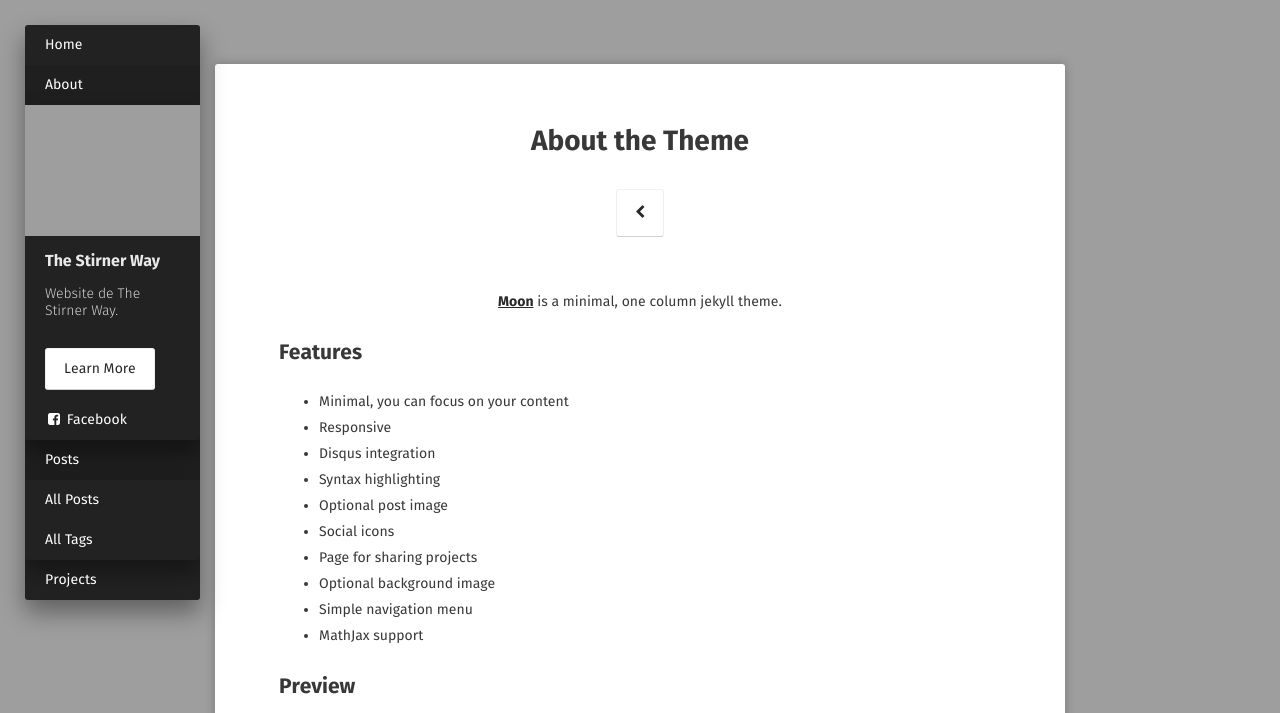
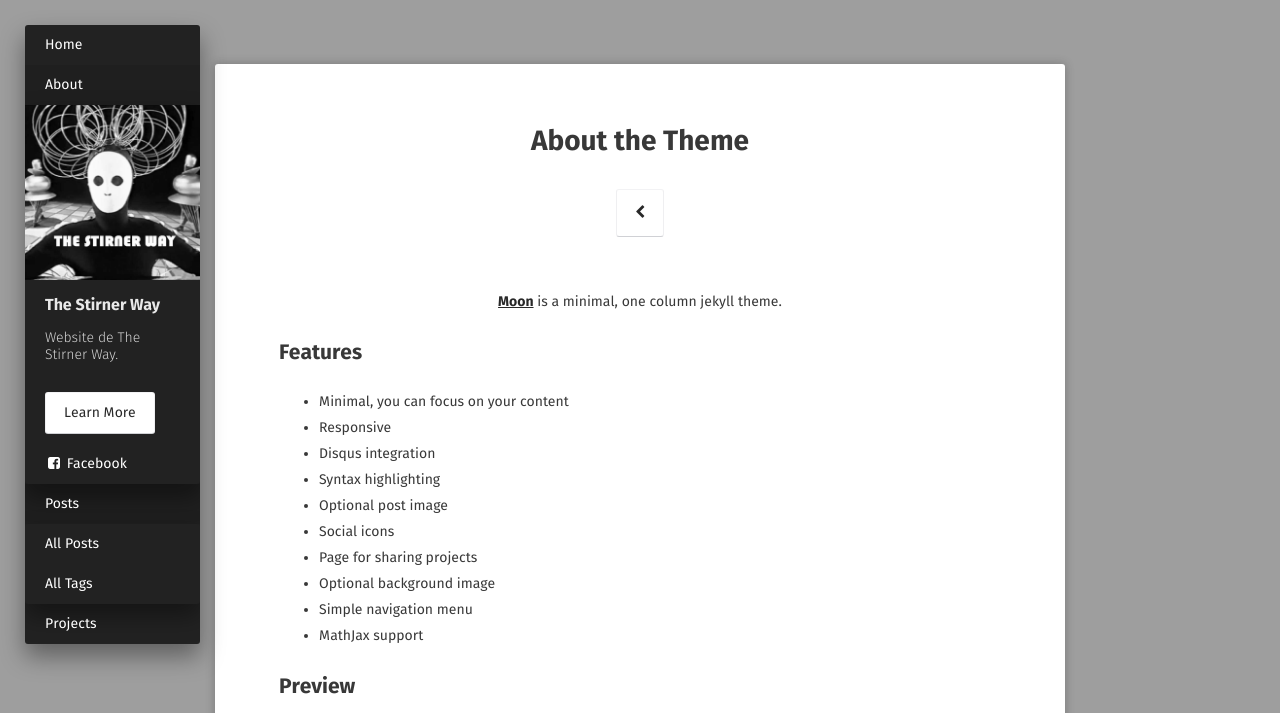
Before and after one commit to libertysowl/stirnerway, a Jekyll site: the page built from about/index.md, in a window 1280 px wide. Shown: the top 713 px of the page. Built offline with Jekyll 4.4.1, drawn with Linux system fonts in a browser that asks for light colours; nearby versions of some CDN libraries; some web fonts are replaced; library files that are not in the unit come from our copies; comment, search, counter and statistics services are not loaded; grey boxes are pictures that could not be loaded.

Commit message:
Update _config.yml

```diff
--- a/_config.yml
+++ b/_config.yml
@@ -4,11 +4,11 @@ bio:                'Interfaz organica. Vortice mental. Sonido del caos.'
 description:        "Website de The Stirner Way."
 reading_time:       true
 words_per_minute:   200
-logo:               'assets/img/stinerway.png'
+logo:               'assets/img/stirnerway.png'
 background:         'assets/img/placeholder-big.jpg'
 tiled_bg:           false   # Set this true if you want to tile your background image, otherwise it will be covered
 locale:             es_AR
-url:                https://taylantatli.github.io/Moon
+url:                https://libertysowl.github.io/stirnerway/
 
 # Jekyll
 permalink:          /:title/
```
